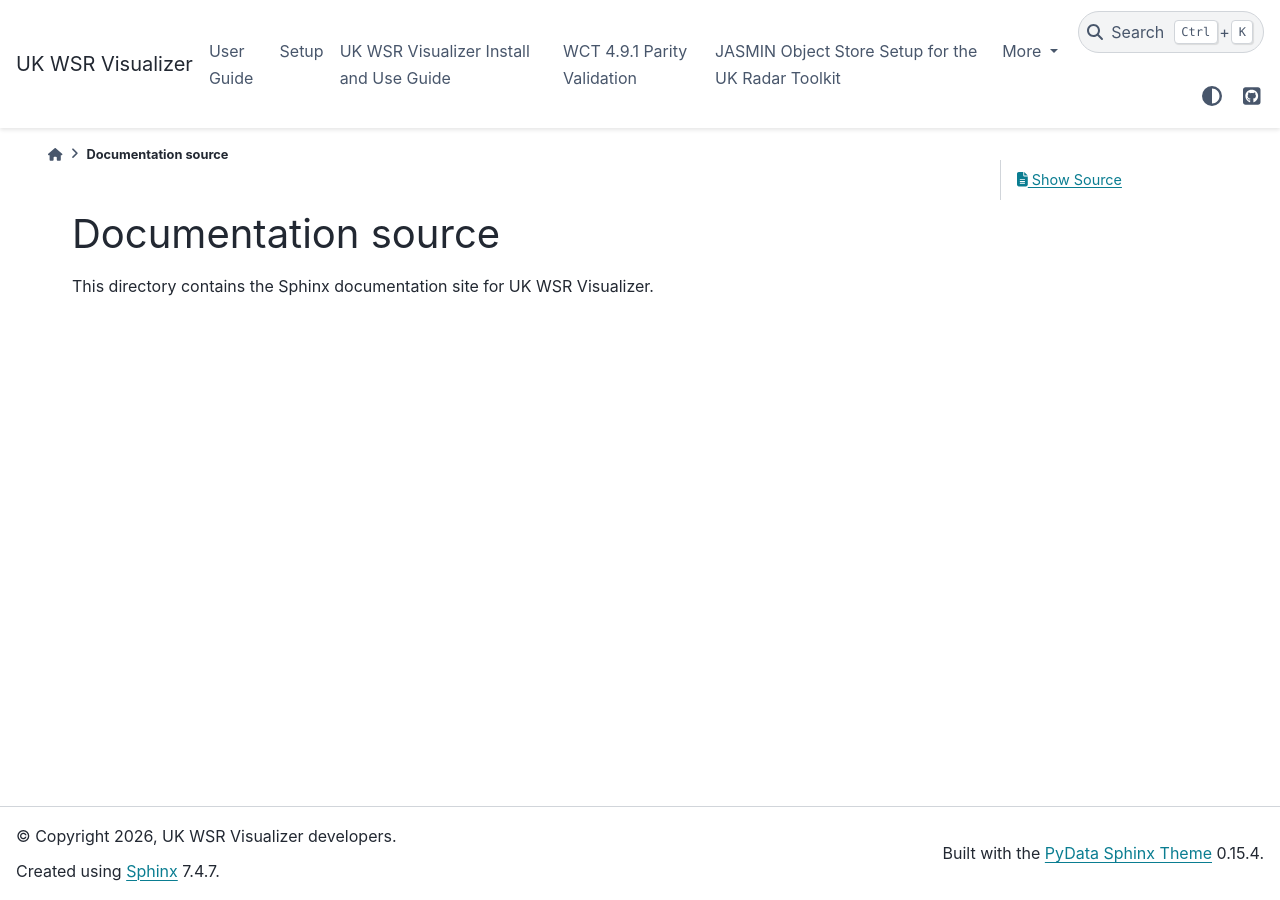
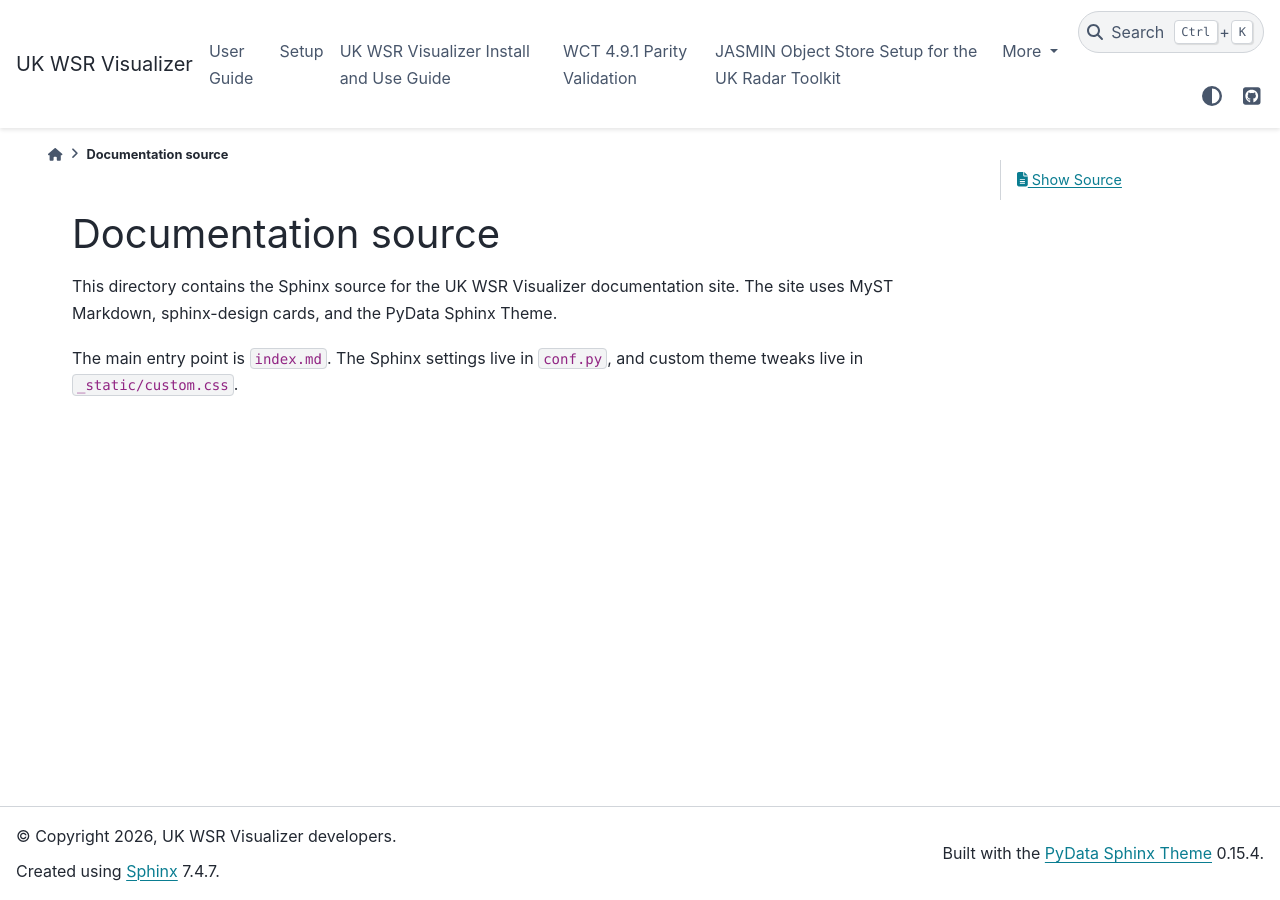
Before and after one commit to rrniii/uk-wsr-visualizer, a Sphinx documentation site: the page built from docs/README.md, in a window 1280 px wide. Built offline with Sphinx 7.4.7 and the PyData theme 0.15.4, drawn with Linux system fonts in a browser that asks for light colours.

Commit message:
Expand docs source README

```diff
--- a/docs/README.md
+++ b/docs/README.md
@@ -1,3 +1,5 @@
 # Documentation source
 
-This directory contains the Sphinx documentation site for UK WSR Visualizer.
+This directory contains the Sphinx source for the UK WSR Visualizer documentation site. The site uses MyST Markdown, sphinx-design cards, and the PyData Sphinx Theme.
+
+The main entry point is `index.md`. The Sphinx settings live in `conf.py`, and custom theme tweaks live in `_static/custom.css`.
```
